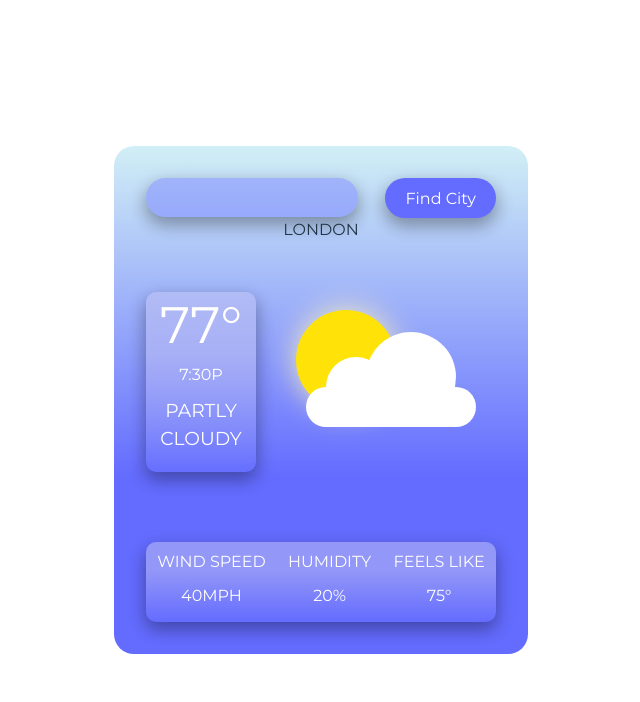
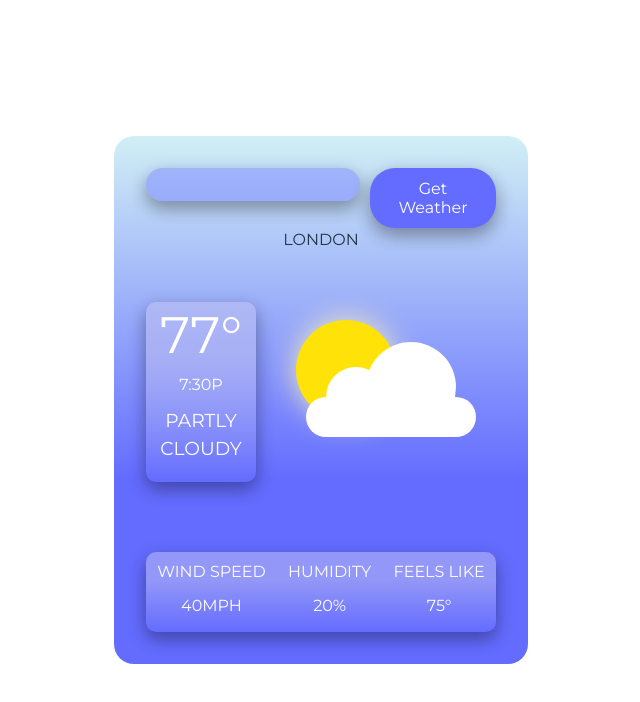
Before and after one commit to chelrochester/WeatherApp-react, a React (Vite) app: page / in a window 1280 px wide. Shown: the top 702 px of the page, without its empty margins (319-959 px from the left). Built offline with nearby package versions, Linux system fonts and the light colour scheme; no server answers.

Commit message:
edit button layout
after making changes to the component organization, the button and form input were no longer aligned.  This change was to fix that so they are now aligned.

```diff
--- a/src/App.css
+++ b/src/App.css
@@ -44,10 +44,11 @@ label {
 }
 
 .form-input {
-  padding: 10px;
+  padding: 7px;
   border-radius: 25px;
   border: none;
-  margin-right: 12px;
+  margin-right: 10px;
+  width: 200px;
   background-color: rgba(100, 108, 255, 0.4);
   box-shadow: 0 8px 16px 0 rgba(0, 0, 0, 0.2), 0 6px 20px 0 rgba(0, 0, 0, 0.19);
   font-size: 16px;
@@ -68,6 +69,7 @@ label {
   border-radius: 25px;
   box-shadow: 0 8px 16px 0 rgba(0, 0, 0, 0.2), 0 6px 20px 0 rgba(0, 0, 0, 0.19);
   outline: none;
+
 }
 
 button:active {
--- a/src/components/GetLocation/Button.jsx
+++ b/src/components/GetLocation/Button.jsx
@@ -6,7 +6,7 @@ const Button = () => {
 
     return(
         <>
-            <button className="btn" onClick={handleClick}>Find City</button>
+            <button className="btn" onClick={handleClick}>Get Weather</button>
         </>
     );
 };
--- a/src/components/GetLocation/Form.jsx
+++ b/src/components/GetLocation/Form.jsx
@@ -1,13 +1,15 @@
-export default function Form() {
+import { useState } from "react";
+
+function Form() {
     const [city, setCity] = useState("")
 
     function handleChange() {
-
+        console.log(e.target.value)
     }
 
     return (
         <>
-            <div className="weather-form">
+
                 <form className="form-control">
                     <label htmlFor="city" className="visually-hidden">
                     </label>
@@ -18,7 +20,9 @@ export default function Form() {
                     onChange={handleChange}
                     ></input>
                 </form>
-            </div>
+
         </>
     )
 }
+
+export default Form;
--- a/src/components/GetLocation/GetLocation.jsx
+++ b/src/components/GetLocation/GetLocation.jsx
@@ -2,15 +2,16 @@ import React from 'react';
 import {useState} from 'react';
 import { useEffect } from 'react';
 import Button from './Button';
+import Form from './Form';
 
 
 
 
 const GetLocation = () => {
 
-  const hanldeOnSearchChange = (searchData) => {
-    console.log(searchData)
-  }
+  // const hanldeOnSearchChange = (searchData) => {
+  //   console.log(searchData)
+  // }
 
   const cities = 'London'
 
@@ -28,16 +29,7 @@ const GetLocation = () => {
   return (
     <>
     <div className="weather-form">
-      <div className="form-control">
-        <label htmlFor="city" className="visually-hidden">
-        </label>
-        <input
-          id="city"
-          type="text"
-          className="form-input"
-        ></input>
-      </div>
-
+      <Form />
       <Button />
     </div>
     </>
```
